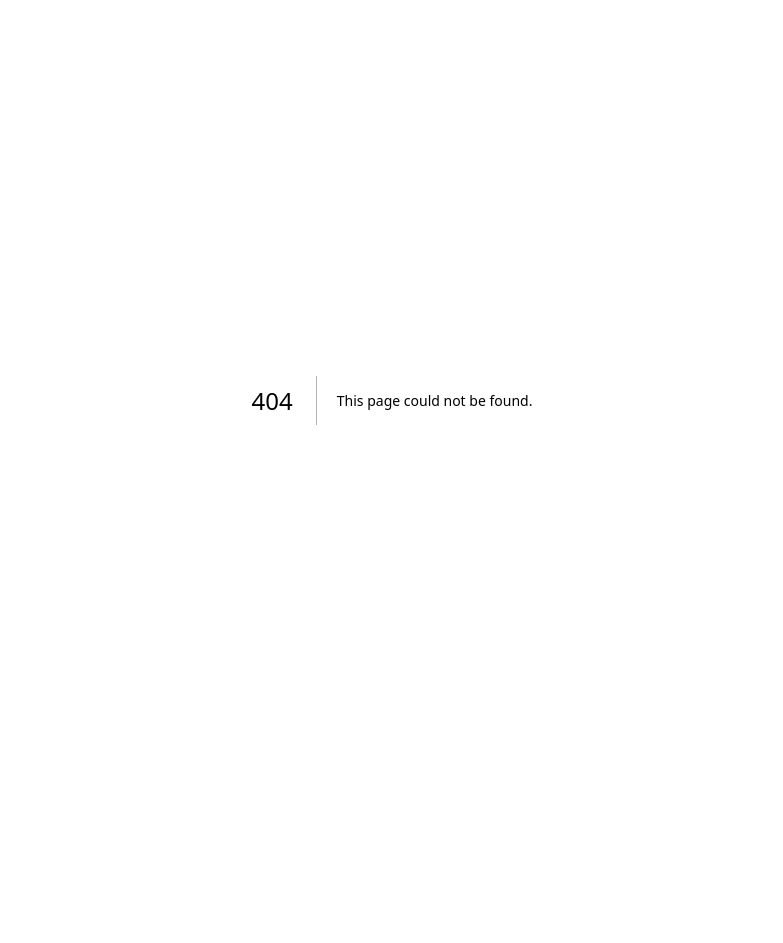
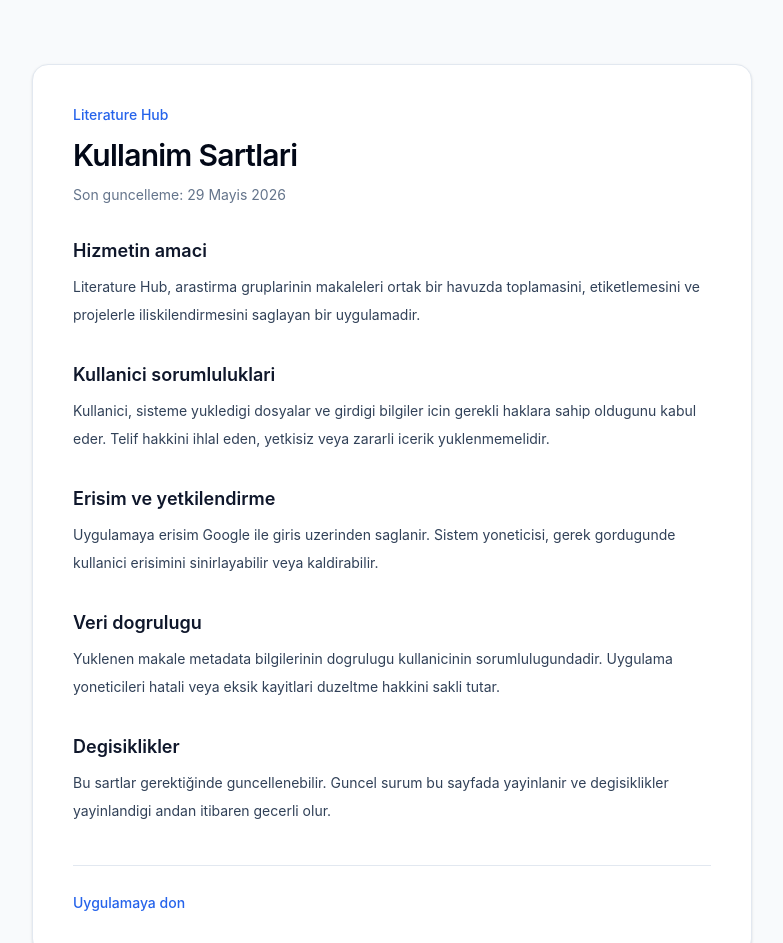
Before and after one commit to mozgor19/literature-hub, a Next.js app: page /terms in a window 1280 px wide. Before the commit this address had no page. Shown: the top 943 px of the page, without its empty margins (248-1031 px from the left). Before the commit the page ends 800 px from the top, so only its background shows below. Built offline with nearby package versions, Linux system fonts and the light colour scheme.

Commit message:
privacy & terms

```diff
--- /dev/null
+++ b/src/app/privacy/page.tsx
@@ -0,0 +1,77 @@
+import type { Metadata } from "next"
+import Link from "next/link"
+
+export const metadata: Metadata = {
+  title: "Gizlilik Politikasi - Literature Hub",
+  description: "Literature Hub gizlilik politikasi",
+}
+
+export default function PrivacyPage() {
+  return (
+    <main className="min-h-screen bg-slate-50">
+      <div className="mx-auto max-w-3xl px-4 py-16 sm:px-6">
+        <div className="rounded-2xl border bg-white p-8 shadow-sm sm:p-10">
+          <div className="mb-8 space-y-3">
+            <p className="text-sm font-medium text-primary">Literature Hub</p>
+            <h1 className="text-3xl font-semibold tracking-tight">Gizlilik Politikasi</h1>
+            <p className="text-sm text-muted-foreground">
+              Son guncelleme: 29 Mayis 2026
+            </p>
+          </div>
+
+          <div className="space-y-8 text-sm leading-7 text-slate-700">
+            <section className="space-y-2">
+              <h2 className="text-lg font-semibold text-slate-900">Toplanan veriler</h2>
+              <p>
+                Literature Hub, Google ile giris sirasinda ad, e-posta adresi ve profil
+                gorseli gibi temel hesap bilgilerini alabilir. Uygulama ayrica yuklediginiz
+                PDF dosyalari ve makale metadata bilgilerini kaydeder.
+              </p>
+            </section>
+
+            <section className="space-y-2">
+              <h2 className="text-lg font-semibold text-slate-900">Verilerin kullanim amaci</h2>
+              <p>
+                Bu veriler, arastirma grubunun ortak literatur havuzunu yonetmek, makaleleri
+                siniflandirmak, projelerle iliskilendirmek ve yetkili kullanicilarin sisteme
+                erisimini saglamak icin kullanilir.
+              </p>
+            </section>
+
+            <section className="space-y-2">
+              <h2 className="text-lg font-semibold text-slate-900">Google Drive ve Supabase</h2>
+              <p>
+                Yuklenen PDF dosyalari Google Drive uzerinde saklanir. Makale basligi,
+                yazarlar, yil, etiketler ve proje iliskileri gibi metadata bilgileri Supabase
+                altyapisinda tutulur.
+              </p>
+            </section>
+
+            <section className="space-y-2">
+              <h2 className="text-lg font-semibold text-slate-900">Veri paylasimi</h2>
+              <p>
+                Veriler yalnizca uygulamanin amaclari dogrultusunda ve sisteme erisim izni olan
+                ekip uyeleri tarafindan kullanilmak uzere islenir. Ucuncu taraflara ticari
+                amacla satilmaz veya devredilmez.
+              </p>
+            </section>
+
+            <section className="space-y-2">
+              <h2 className="text-lg font-semibold text-slate-900">Iletisim</h2>
+              <p>
+                Gizlilikle ilgili sorulariniz icin uygulama yoneticisiyle veya gelistirici
+                iletisim adresi uzerinden iletisime gecebilirsiniz.
+              </p>
+            </section>
+          </div>
+
+          <div className="mt-10 border-t pt-6">
+            <Link href="/" className="text-sm font-medium text-primary hover:underline">
+              Uygulamaya don
+            </Link>
+          </div>
+        </div>
+      </div>
+    </main>
+  )
+}
--- /dev/null
+++ b/src/app/terms/page.tsx
@@ -0,0 +1,74 @@
+import type { Metadata } from "next"
+import Link from "next/link"
+
+export const metadata: Metadata = {
+  title: "Kullanim Sartlari - Literature Hub",
+  description: "Literature Hub kullanim sartlari",
+}
+
+export default function TermsPage() {
+  return (
+    <main className="min-h-screen bg-slate-50">
+      <div className="mx-auto max-w-3xl px-4 py-16 sm:px-6">
+        <div className="rounded-2xl border bg-white p-8 shadow-sm sm:p-10">
+          <div className="mb-8 space-y-3">
+            <p className="text-sm font-medium text-primary">Literature Hub</p>
+            <h1 className="text-3xl font-semibold tracking-tight">Kullanim Sartlari</h1>
+            <p className="text-sm text-muted-foreground">
+              Son guncelleme: 29 Mayis 2026
+            </p>
+          </div>
+
+          <div className="space-y-8 text-sm leading-7 text-slate-700">
+            <section className="space-y-2">
+              <h2 className="text-lg font-semibold text-slate-900">Hizmetin amaci</h2>
+              <p>
+                Literature Hub, arastirma gruplarinin makaleleri ortak bir havuzda toplamasini,
+                etiketlemesini ve projelerle iliskilendirmesini saglayan bir uygulamadir.
+              </p>
+            </section>
+
+            <section className="space-y-2">
+              <h2 className="text-lg font-semibold text-slate-900">Kullanici sorumluluklari</h2>
+              <p>
+                Kullanici, sisteme yukledigi dosyalar ve girdigi bilgiler icin gerekli haklara
+                sahip oldugunu kabul eder. Telif hakkini ihlal eden, yetkisiz veya zararli
+                icerik yuklenmemelidir.
+              </p>
+            </section>
+
+            <section className="space-y-2">
+              <h2 className="text-lg font-semibold text-slate-900">Erisim ve yetkilendirme</h2>
+              <p>
+                Uygulamaya erisim Google ile giris uzerinden saglanir. Sistem yoneticisi,
+                gerek gordugunde kullanici erisimini sinirlayabilir veya kaldirabilir.
+              </p>
+            </section>
+
+            <section className="space-y-2">
+              <h2 className="text-lg font-semibold text-slate-900">Veri dogrulugu</h2>
+              <p>
+                Yuklenen makale metadata bilgilerinin dogrulugu kullanicinin sorumlulugundadir.
+                Uygulama yoneticileri hatali veya eksik kayitlari duzeltme hakkini sakli tutar.
+              </p>
+            </section>
+
+            <section className="space-y-2">
+              <h2 className="text-lg font-semibold text-slate-900">Degisiklikler</h2>
+              <p>
+                Bu sartlar gerektiğinde guncellenebilir. Guncel surum bu sayfada yayinlanir ve
+                degisiklikler yayinlandigi andan itibaren gecerli olur.
+              </p>
+            </section>
+          </div>
+
+          <div className="mt-10 border-t pt-6">
+            <Link href="/" className="text-sm font-medium text-primary hover:underline">
+              Uygulamaya don
+            </Link>
+          </div>
+        </div>
+      </div>
+    </main>
+  )
+}
```
